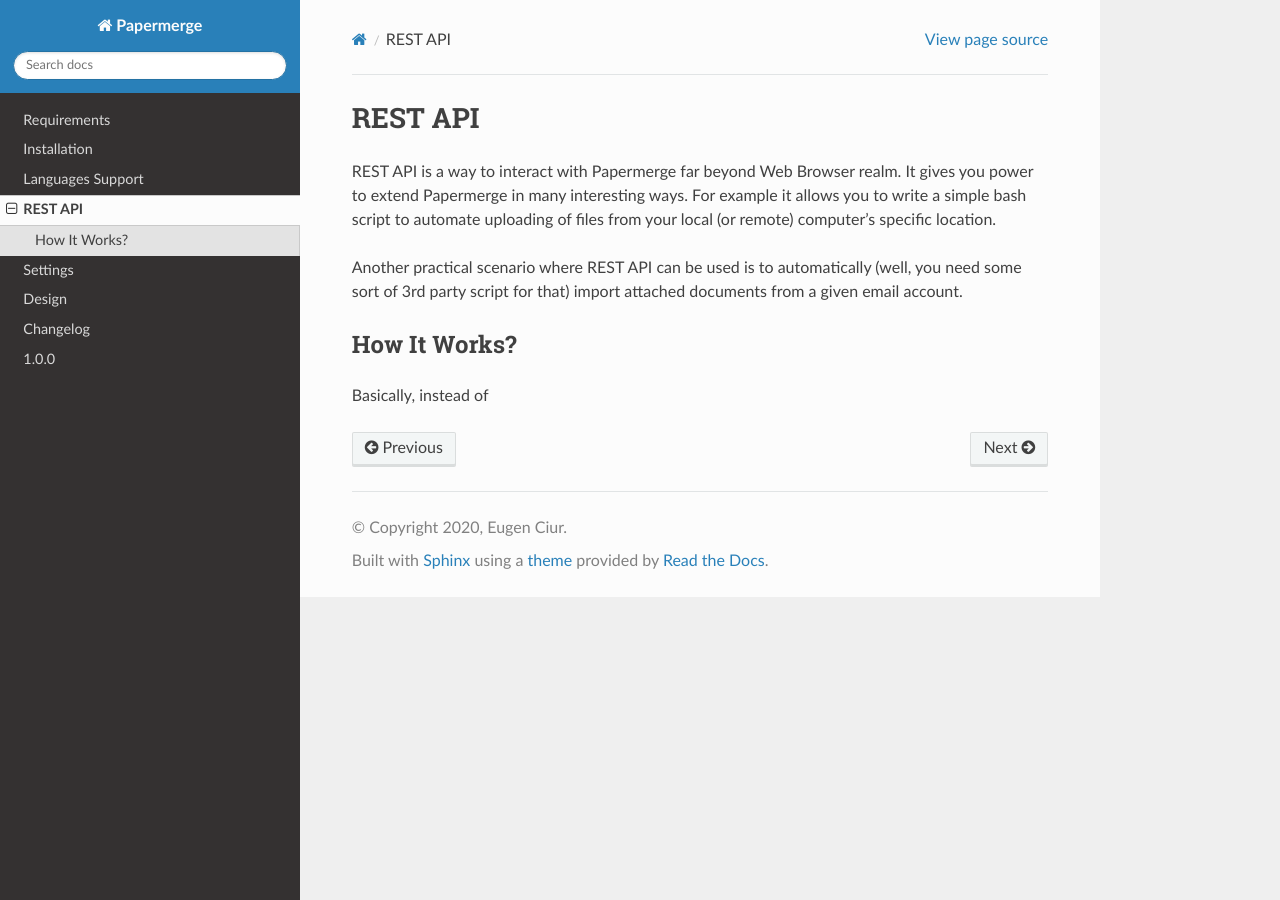
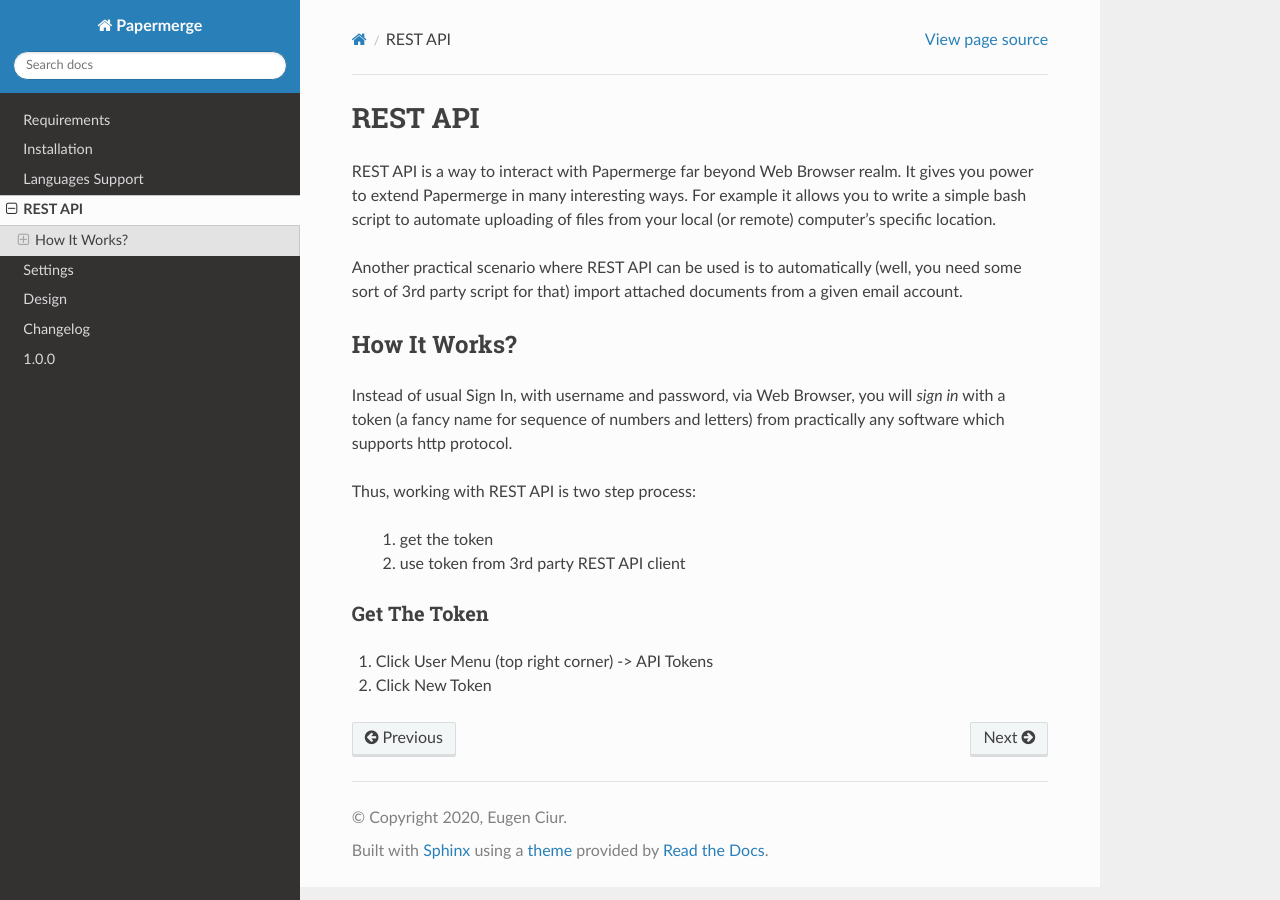
Before and after one commit to ciur/papermerge, a Sphinx documentation site: the page built from docs/source/rest_api.rst, in a window 1280 px wide. Built offline with Sphinx 7.4.7 and the Read the Docs theme 2.0.0, drawn with Linux system fonts in a browser that asks for light colours.

Commit message:
Documentation for REST API

```diff
--- a/docs/source/rest_api.rst
+++ b/docs/source/rest_api.rst
@@ -13,4 +13,18 @@
 How It Works?
 **************
 
-Basically, instead of
+Instead of usual Sign In, with username and password, via Web Browser,
+you will *sign in* with a token (a fancy name for sequence of numbers and letters)
+from practically any software which supports http protocol.
+
+Thus, working with REST API is two step process:
+
+    1. get the token
+    2. use token from 3rd party REST API client
+
+
+Get The Token
+~~~~~~~~~~~~~~~
+
+1. Click User Menu (top right corner) -> API Tokens
+2. Click New Token
```
